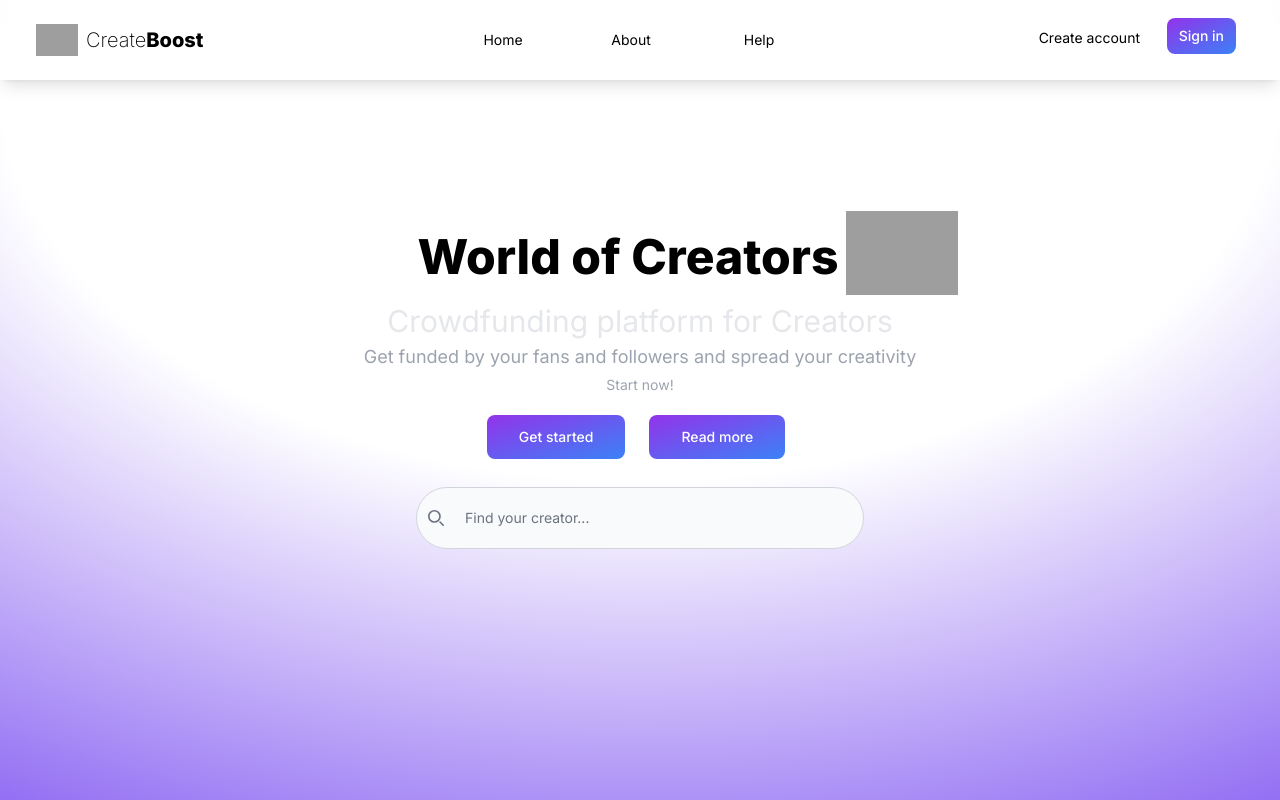
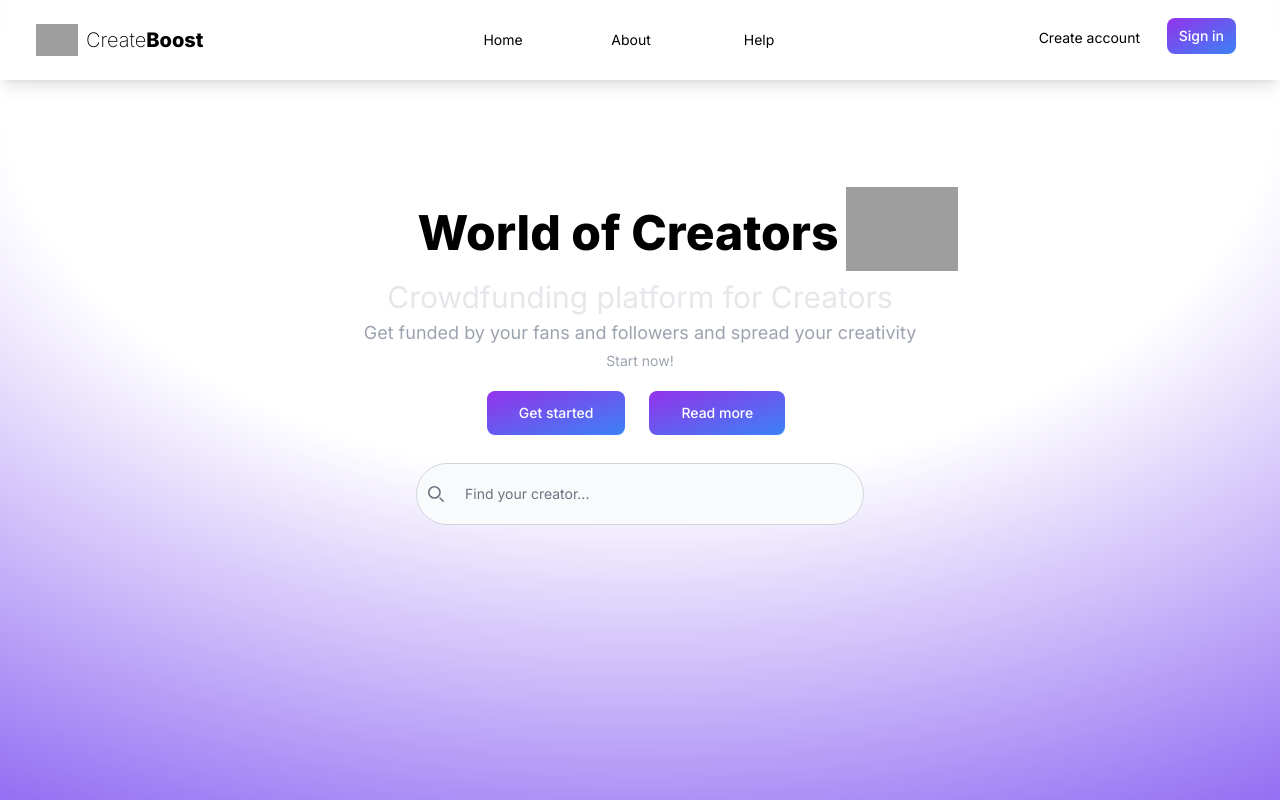
Before and after one commit to Dyuti01/CreateBoost, a Next.js app: page / in a window 1280 px wide. Shown: the top 800 px of the page. Built offline with nearby package versions, Linux system fonts and the light colour scheme; no server answers; grey boxes are pictures that could not be loaded.

Commit message:
Update SearchBar.jsx

```diff
--- a/components/SearchBar.jsx
+++ b/components/SearchBar.jsx
@@ -25,7 +25,7 @@ const SearchBar = () => {
         </div>
         <input onChange={handleChange} type="search" id="default-search" value={query} className="block w-full pl-[48px] py-5 text-sm text-gray-900 border border-gray-300 rounded-full bg-gray-50 focus:ring-blue-500 focus:border-blue-500 dark:bg-gray-700 dark:border-gray-600 dark:placeholder-gray-400 dark:text-white dark:focus:ring-blue-500 dark:focus:border-blue-500" placeholder="Find your creator..." required />
       </div>
-      <div className='min-h-20 text-white'>
+      <div className='min-h-32 text-white'>
         {query.length>0 && <SearchResults query={query.toLowerCase()}/>}
 
       </div>
```
